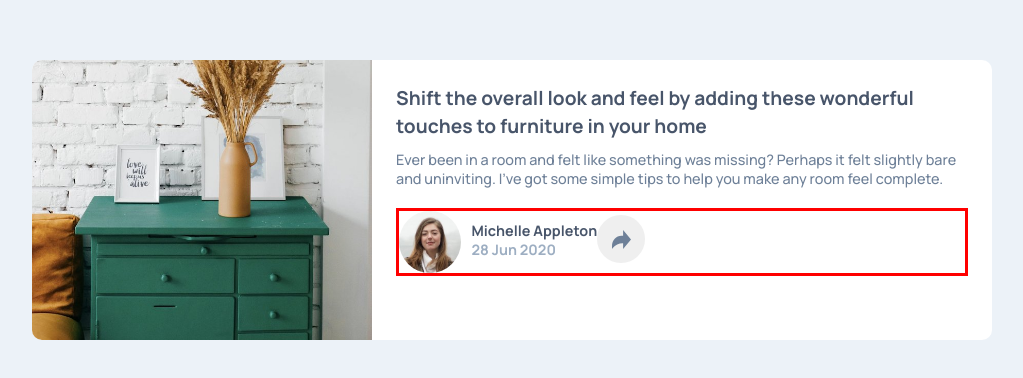
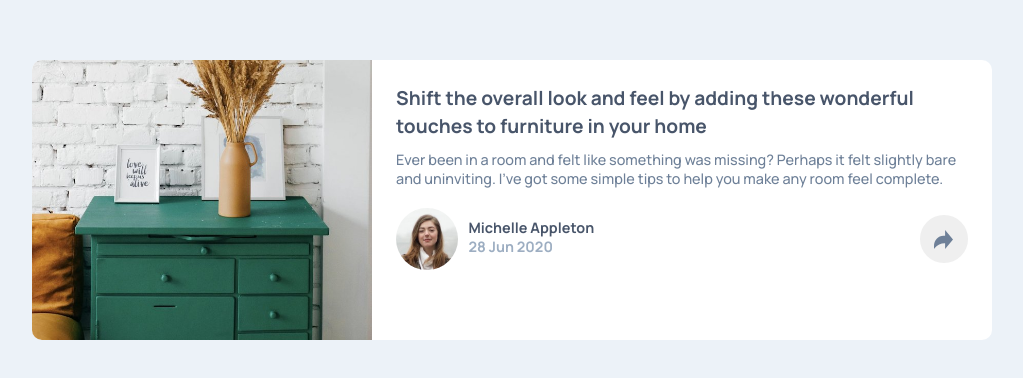
Before and after one commit to MichaelArayaMurcia/ArticlePreviewComponent, a plain HTML site: page index.html in a window 1280 px wide. Shown: the part 200-578 px from the top of the page, without its empty margins (128-1151 px from the left). Drawn offline with Linux system fonts and the light colour scheme.

Commit message:
Finally organized correctly the bottom box of the card. As the title says, the next will be to work on the hover effect of the share button.

```diff
--- a/styles.css
+++ b/styles.css
@@ -43,6 +43,7 @@ body {
 .contentContainer {
   /* width: 100px; */
   margin: 1.5em;
+  /* border: solid green; */
 }
 
 .contentContainer h1 {
@@ -63,10 +64,10 @@ body {
 
 .c-containerInfoAutor {
   margin-top: 20px;
-
   display: flex;
-  /* flex-direction: row; */
-  border: solid red;
+  flex-direction: row;
+  justify-content: flex-start;
+  /* border: solid red; */
 }
 
 .c-containerInfoAutor img {
@@ -74,6 +75,7 @@ body {
   height: 3.9rem;
   border-radius: 50px;
   margin-right: 10px;
+  /* border: solid yellow; */
 }
 
 .c-containerInfoAutor h2 {
@@ -91,17 +93,24 @@ body {
   color: #9daec2;
 }
 
+.c-containerInfoAutor-Details {
+  /* border: solid purple; */
+  width: 100%;
+}
+
 .c-containerInfoAutor button {
-  width: 3rem;
+  min-width: 3rem;
   height: 3rem;
+  margin: 0;
+  padding: 0;
   border-radius: 50px;
   border: none;
   background-image: url("icon-share.svg");
   background-repeat: no-repeat;
   background-size: 40% 40%;
   background-position: center;
-  margin-bottom: 10px;
-  align-self: flex-end;
+  margin-top: auto;
+  margin-bottom: auto;
 }
 
 @media (max-width: 600px) {
```
